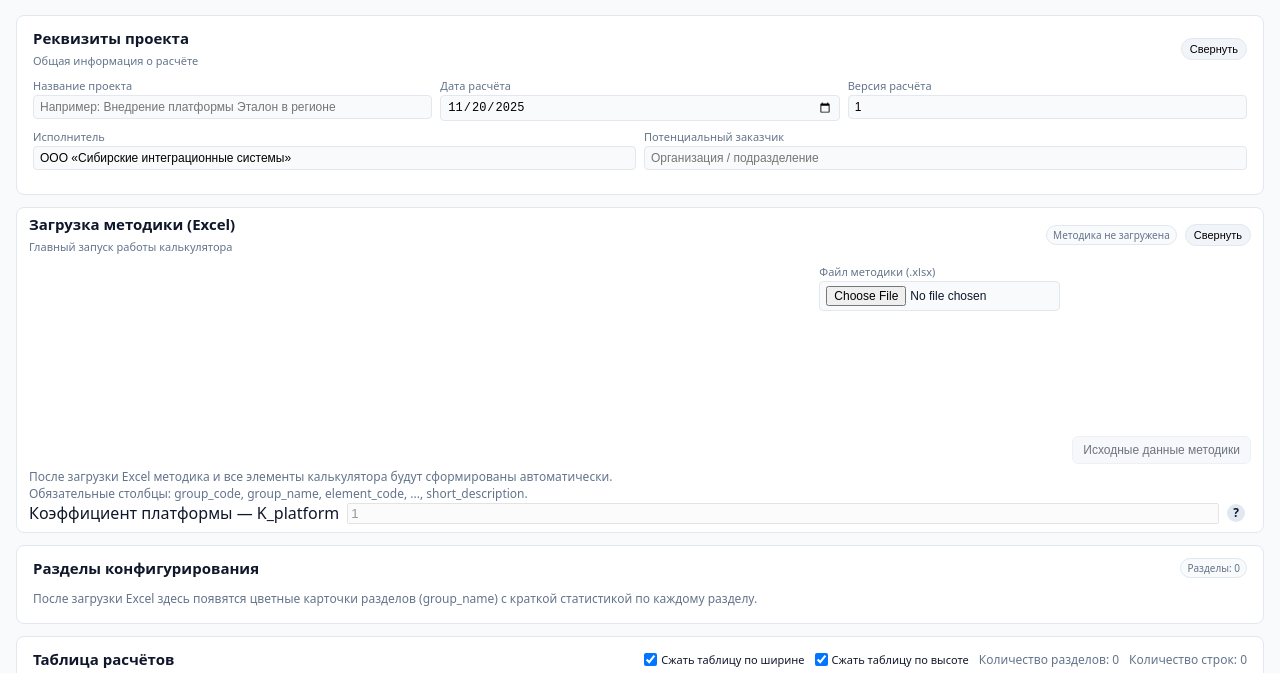
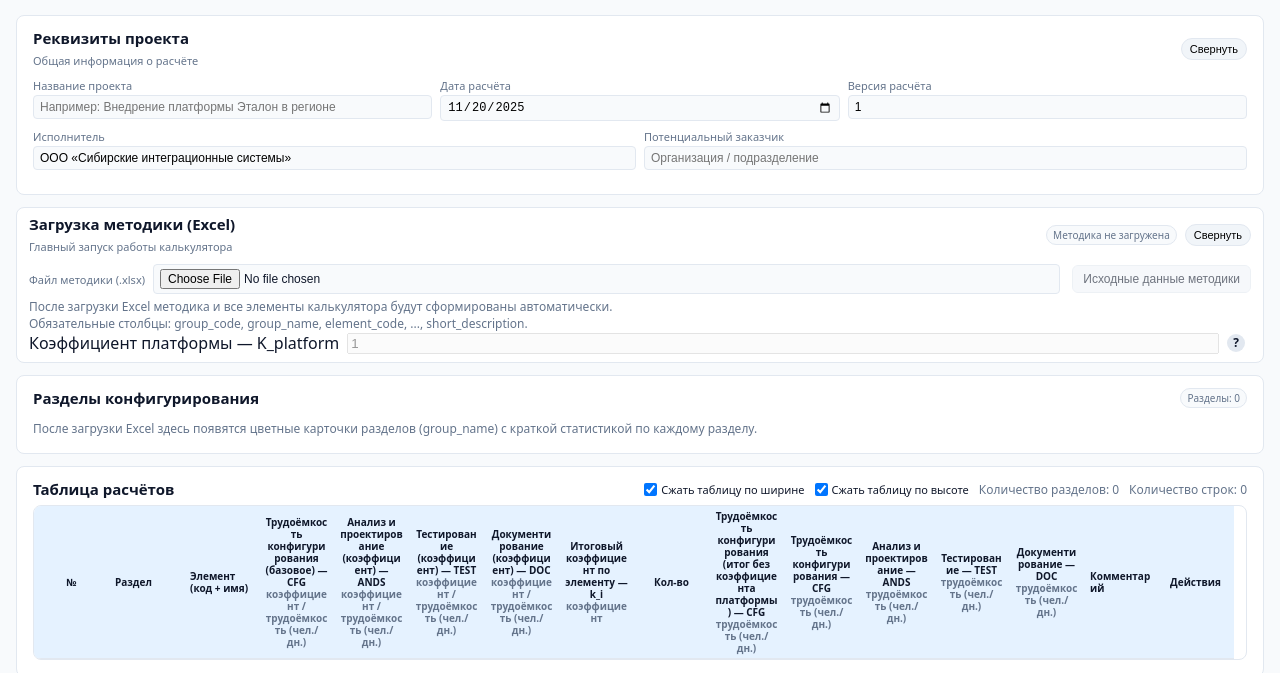
Before and after one commit to romolego/calcsistrud, a plain HTML site: page index.html in a window 1280 px wide. Shown: the part 85-758 px from the top of the page. Drawn offline with Linux system fonts and the light colour scheme.

Commit message:
Fix methodology upload alignment

```diff
--- a/index.html
+++ b/index.html
@@ -193,27 +193,48 @@
     }
 
     .method-layout {
-      display: grid;
-      grid-template-columns: minmax(320px, 1fr) auto;
+      display: flex;
       gap: 12px;
-      align-items: end;
+      align-items: center;
       width: 100%;
       overflow-x: auto;
+      flex-wrap: nowrap;
     }
 
     .method-file-row,
     .method-actions {
       min-width: 0;
       display: flex;
-      align-items: flex-end;
+      align-items: center;
+      flex-wrap: nowrap;
     }
 
     .method-file-row {
-      flex-direction: column;
-      gap: 3px;
+      flex: 1 1 auto;
+      flex-direction: row;
+      align-items: center;
+      gap: 10px;
+    }
+
+    .method-file-row .field {
+      flex-direction: row;
+      align-items: center;
+      gap: 8px;
+      margin: 0;
+    }
+
+    .method-file-row .field label {
+      margin: 0;
+      white-space: nowrap;
+    }
+
+    .method-file-row .field input {
+      flex: 1 1 0;
+      min-width: 260px;
     }
 
     .method-actions {
+      flex-shrink: 0;
       justify-content: flex-end;
     }
 
@@ -439,7 +460,7 @@
     }
     .cell-actions {
       white-space: nowrap;
-      display: inline-flex;
+      display: flex;
       align-items: center;
       justify-content: center;
       gap: 6px;
@@ -775,12 +796,12 @@
       word-break: break-word;
     }
 
-    .compressed-table .cell-actions {
-      display: inline-flex;
-      gap: 4px;
-      align-items: center;
-      justify-content: center;
-    }
+      .compressed-table .cell-actions {
+        display: flex;
+        gap: 4px;
+        align-items: center;
+        justify-content: center;
+      }
 
     .compressed-table .action-icon {
       font-size: 12px;
```
